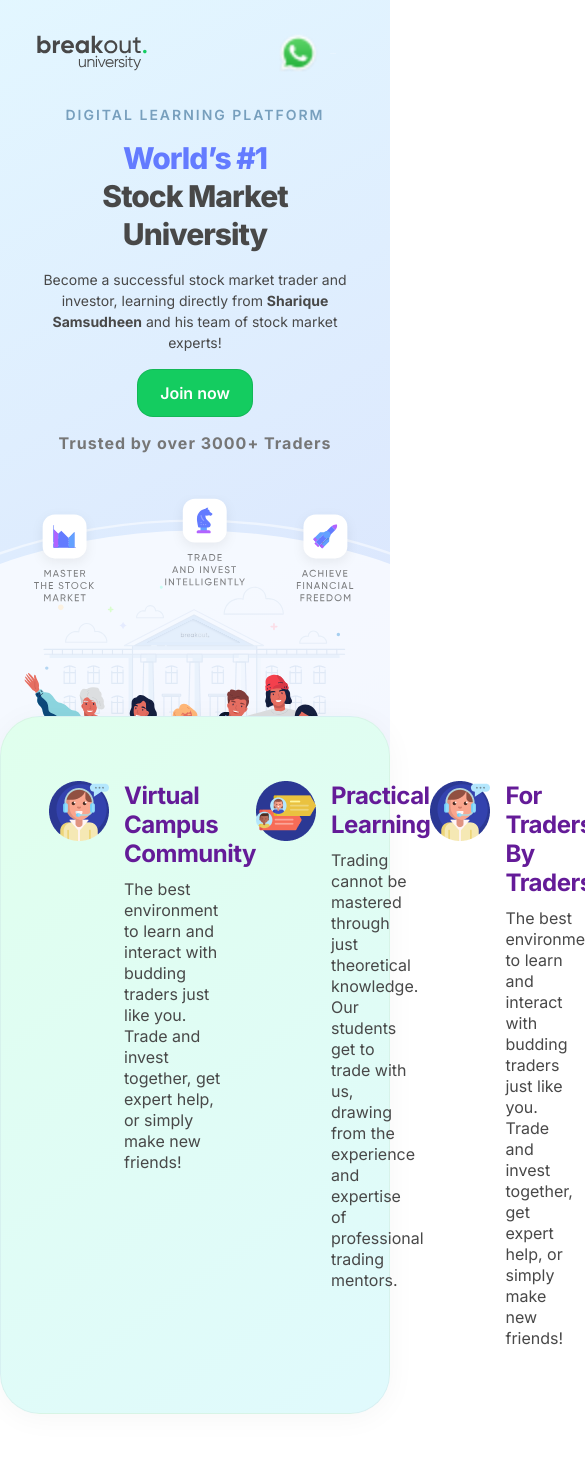
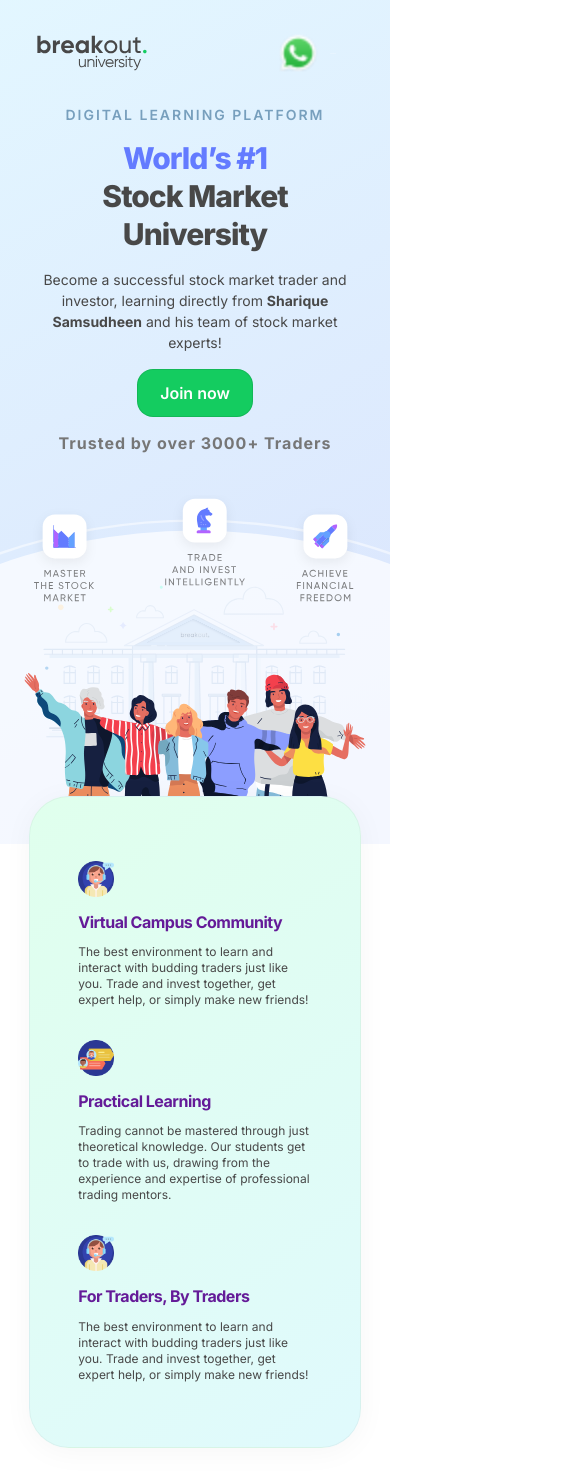
Before and after one commit to nihalavulan/marketfeed-assignment, a Next.js app: page / in a window 390 px wide. Shown: the whole page, 585 px wide, since content can reach past the window. Before the commit the page ends 1446 px from the top, so only its background shows below. Built offline with nearby package versions, Linux system fonts and the light colour scheme.

Commit message:
Featured section responsive ready

```diff
--- a/components/common/styled/FeaturedItem.styled.js
+++ b/components/common/styled/FeaturedItem.styled.js
@@ -5,6 +5,14 @@
     align-items: flex-start;
     gap: 15px;
     margin: 1rem 0;
+
+    @media (max-width: ${({theme}) => theme.isMobile}) {
+       flex-direction: column;
+       img{
+                width: 36px;
+                height: 36px;
+            }
+    }
 
     div {
         display: flex;
@@ -24,5 +32,21 @@
             line-height: 21px;
             font-weight: 500;
         }
+
+        @media (max-width: ${({theme}) => theme.isMobile}) {
+            h4{
+                font-size: 16px;
+                line-height: 21px;
+
+                br{
+                    display: none;
+                }
+            }
+            p{
+                font-size: 12px;
+                line-height: 16px;
+                max-width: 100%;
+            }
+        }
     }
 `
--- a/components/styled/Featured.styled.js
+++ b/components/styled/Featured.styled.js
@@ -10,7 +10,11 @@
     border-radius: 40px;
     padding: 3rem;
     display: flex;
-    margin: -8rem 0 2rem 0;
+    margin: -7.5rem 0 2rem 0;
 
-
+    @media (max-width: ${({theme}) => theme.isMobile}) {
+        flex-direction: column;
+        margin: -3rem auto 2rem auto;
+        width: 85%;
+    }
 `
```
